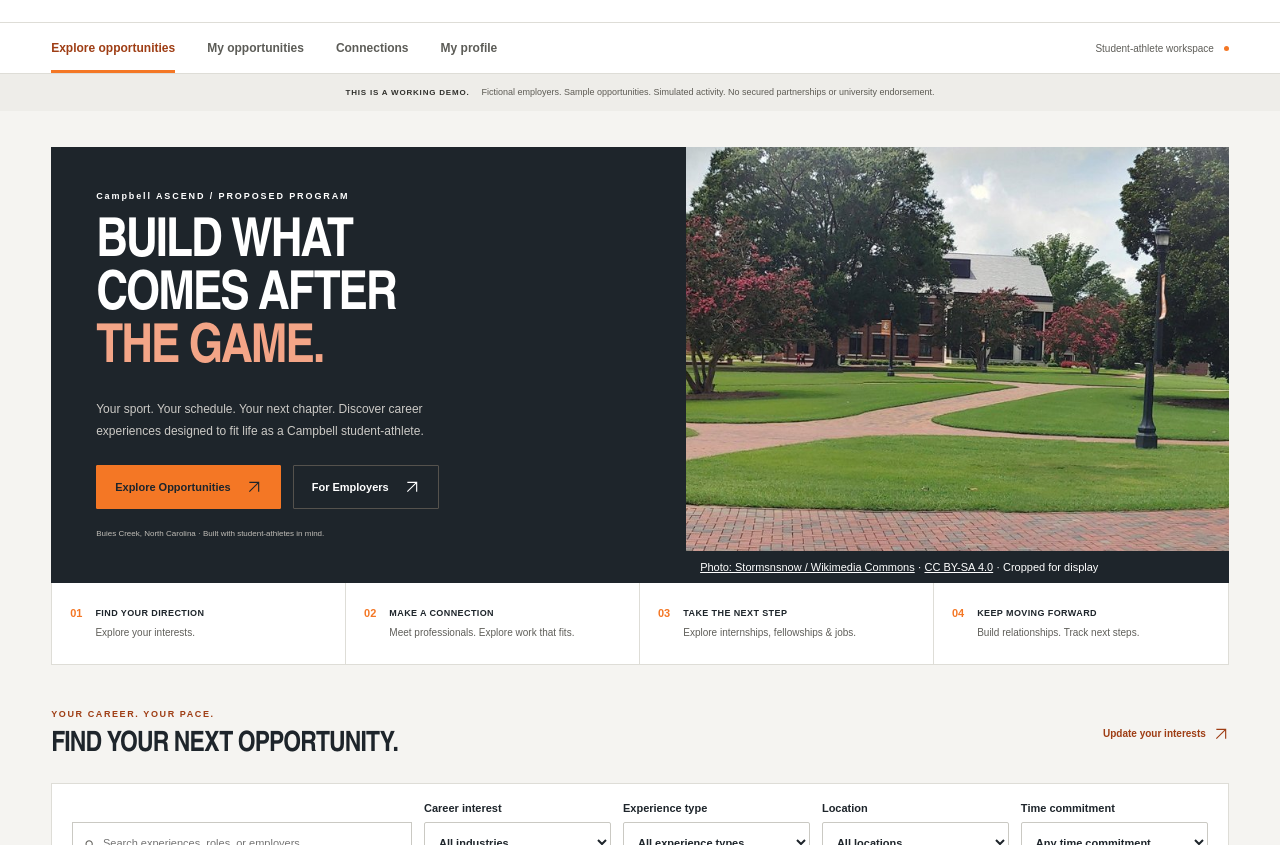
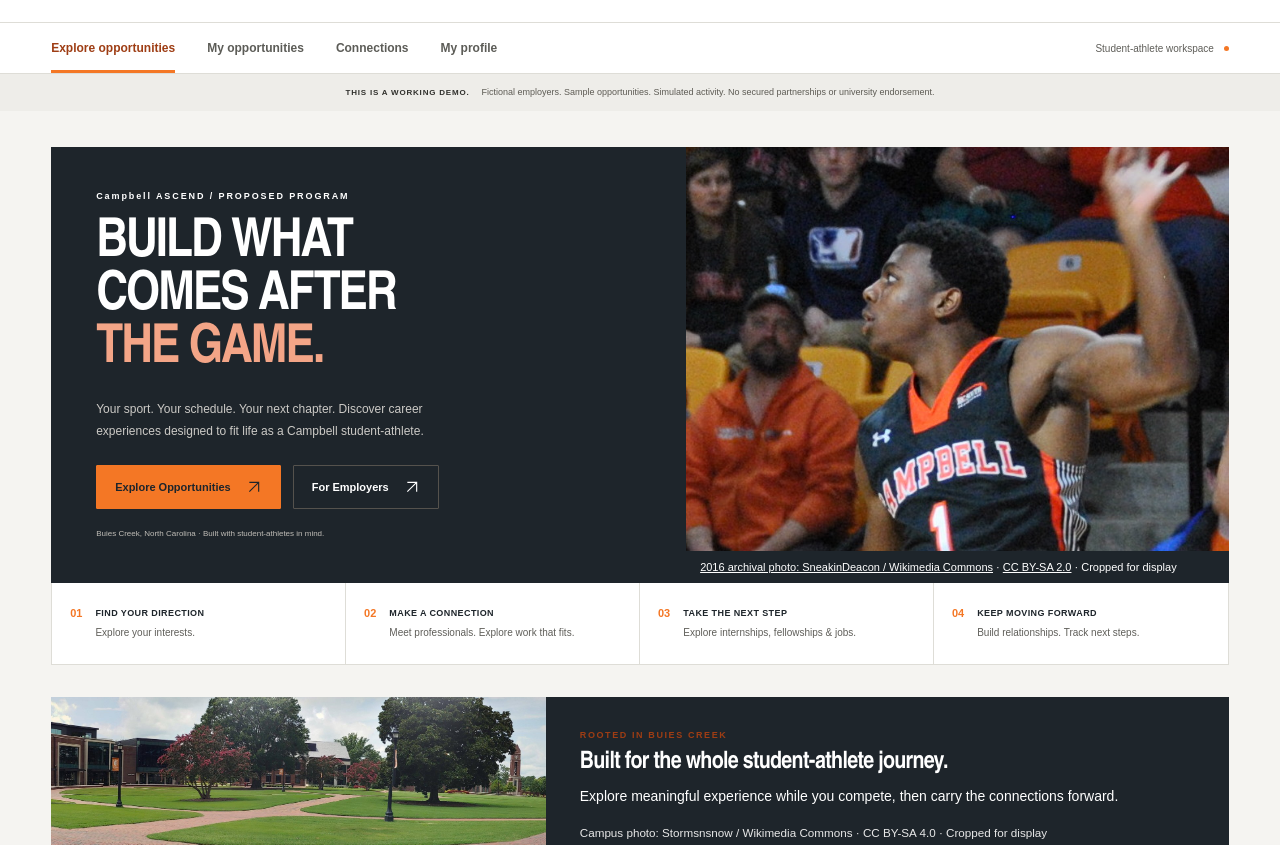
Before and after one commit to officialarrington-bit/ASCEND, a website built with Vite: page index.html in a window 1280 px wide. Shown: the part 107-952 px from the top of the page. Built offline with nearby package versions, Linux system fonts and the light colour scheme.

Commit message:
Add licensed Campbell athletics photography

```diff
--- a/src/main.js
+++ b/src/main.js
@@ -304,7 +304,7 @@ function schoolSettings() {
 function hero() {
   const t = resolveTheme(state);
   const media = t.imagery
-    ? `<figure class="hero-photo"><img src="${esc(t.imagery.src)}" alt="${esc(t.imagery.alt)}"><figcaption><a href="${esc(t.imagery.sourceUrl)}" target="_blank" rel="noopener">${esc(t.imagery.credit)}</a> · <a href="https://creativecommons.org/licenses/by-sa/4.0/" target="_blank" rel="noopener">${esc(t.imagery.license)}</a> · Cropped for display</figcaption></figure>`
+    ? `<figure class="hero-photo"><img src="${esc(t.imagery.src)}" alt="${esc(t.imagery.alt)}"><figcaption><a href="${esc(t.imagery.sourceUrl)}" target="_blank" rel="noopener">${esc(t.imagery.credit)}</a> · <a href="${esc(t.imagery.license === "CC BY-SA 2.0" ? "https://creativecommons.org/licenses/by-sa/2.0/" : "https://creativecommons.org/licenses/by-sa/4.0/")}" target="_blank" rel="noopener">${esc(t.imagery.license)}</a> · Cropped for display</figcaption></figure>`
     : `<div class="hero-track" aria-hidden="true"><svg class="track-graphic" viewBox="0 0 520 400" fill="none"><path d="M80 480V225C80 45 465 45 465 225V480M117 480V225C117 92 428 92 428 225V480M154 480V225C154 139 391 139 391 225V480M191 480V225C191 186 354 186 354 225V480" stroke="currentColor" stroke-width="1.5"/><path d="m236 297 75-75m-74 0h74v74" stroke="var(--accent)" stroke-width="15"/><path d="M30 350h470M30 370h470" stroke="currentColor" stroke-width="1"/></svg><div class="track-caption"><span>DRIVE. DISCIPLINE. DIRECTION.</span><strong>YOUR NEXT<br>STARTING LINE.</strong></div><div class="track-number">01 / THE NEXT CHAPTER</div></div>`;
   return `<section class="program-hero" aria-labelledby="hero-title"><div class="hero-copy"><div class="eyebrow">${esc(programName())} / PROPOSED PROGRAM</div><h1 id="hero-title">BUILD WHAT<br>COMES AFTER<br><span>THE GAME.</span></h1><p>Your sport. Your schedule. Your next chapter. Discover career experiences designed to fit life as a ${esc(t.shortName)} student-athlete.</p><div class="hero-actions"><button class="primary" data-action="explore">Explore Opportunities ${arrow}</button><button class="hero-secondary" data-action="employers">For Employers ${arrow}</button></div><span class="hero-disclaimer">Buies Creek, North Carolina · Built with student-athletes in mind.</span></div>${media}</section>
  <div class="program-path" aria-label="How the proposed program works">${[
@@ -317,7 +317,8 @@ function hero() {
      ([n, title, desc]) =>
        `<div><span>${n}</span><div><strong>${title}</strong><p>${desc}</p></div></div>`,
    )
-   .join("")}</div>`;
+   .join("")}</div>
+ <section class="campus-bridge"><img src="/images/campbell-campus.jpg" alt="Campbell University campus in Buies Creek"><div><span class="eyebrow">ROOTED IN BUIES CREEK</span><h2>Built for the whole student-athlete journey.</h2><p>Explore meaningful experience while you compete, then carry the connections forward.</p><small>Campus photo: <a href="https://commons.wikimedia.org/wiki/File:CampbellUniversityStudentUnionPanorama.jpg" target="_blank" rel="noopener">Stormsnsnow / Wikimedia Commons</a> · <a href="https://creativecommons.org/licenses/by-sa/4.0/" target="_blank" rel="noopener">CC BY-SA 4.0</a> · Cropped for display</small></div></section>`;
 }
 function board() {
   const list = state.opportunities.filter(
--- a/src/style.css
+++ b/src/style.css
@@ -1556,3 +1556,12 @@ footer span {
 @media(max-width:600px) { .schedule-dates {grid-template-columns:1fr;} .schedule-editor {padding:12px;} .day-window {grid-template-columns:58px 1fr 1fr;gap:6px;padding:6px;} .hero-photo {display:block;min-height:200px;} .hero-photo img {min-height:200px;max-height:240px;} }
 .primary:hover { background:#ff934f; border-color:#ff934f; }
 .brand-arrow { color:#1e252b; }
+
+.hero-photo img { object-position:center 5%; }
+.campus-bridge { display:grid; grid-template-columns:42% 1fr; margin:32px 0 0; background:#1e252b; color:white; min-height:180px; }
+.campus-bridge img {width:100%; height:100%; min-height:180px; object-fit:cover;}
+.campus-bridge > div {padding:28px 34px;}
+.campus-bridge h2 {font-size:24px; margin:8px 0;}
+.campus-bridge p {margin:0 0 16px;}
+.campus-bridge small, .campus-bridge a {color:#e8e8e8;}
+@media(max-width:600px){.campus-bridge{grid-template-columns:1fr}.campus-bridge img{height:170px;min-height:170px}.campus-bridge > div{padding:20px}}
--- a/src/theme.js
+++ b/src/theme.js
@@ -9,7 +9,7 @@ export const defaultTheme = {
     "Campbell primary HEX palette verified October 28, 2026.",
   conceptLabel:
     "Student-built concept for the Presidential Innovation Challenge",
-  imagery: { src:"/images/campbell-campus.jpg", alt:"Panoramic view of Campbell University campus in Buies Creek", credit:"Photo: Stormsnsnow / Wikimedia Commons", license:"CC BY-SA 4.0", sourceUrl:"https://commons.wikimedia.org/wiki/File:CampbellUniversityStudentUnionPanorama.jpg" }, // Licensed campus photograph; attribution is rendered next to it.
+  imagery: { src:"/images/campbell-basketball-2016.jpg", alt:"Campbell basketball player Chris Clemons during a 2016 game", credit:"2016 archival photo: SneakinDeacon / Wikimedia Commons", license:"CC BY-SA 2.0", sourceUrl:"https://commons.wikimedia.org/wiki/File:Chris_Clemons_(basketball).jpg" }, // Licensed campus photograph; attribution is rendered next to it.
   contacts: {
     label: "Program contact",
     name: "To be confirmed for a future pilot",
```
Also changed, not shown: DESIGN-SOURCES.md (+4 -0 lines), scripts/package-demo.mjs (+1 -1 lines), public/images/campbell-basketball-2016.jpg (added).
